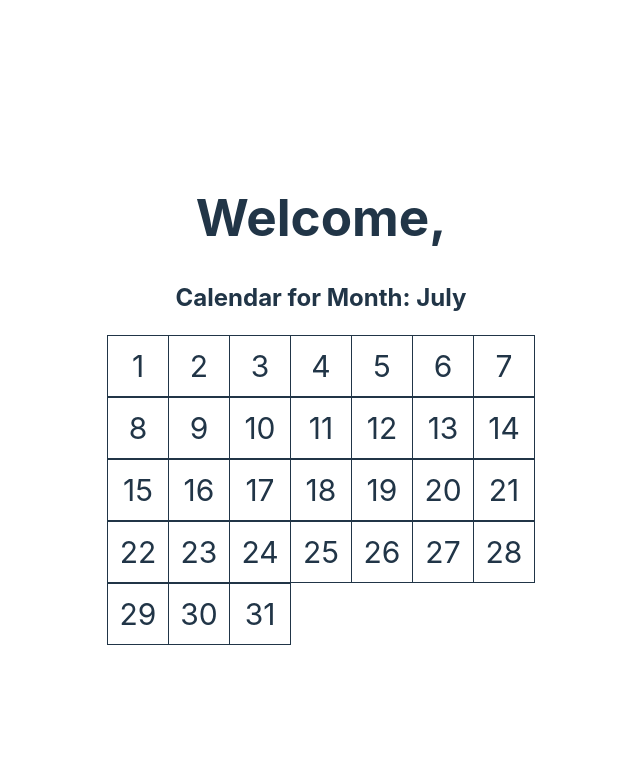
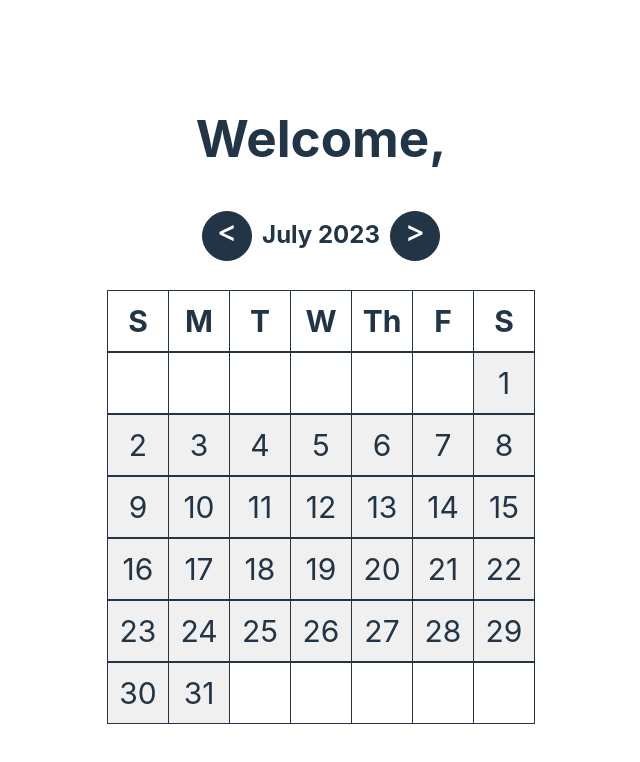
Before and after one commit to Halima1872/Dynamic-Event-Scheduler, a React (Vite) app: page /Welcome in a window 1280 px wide. Shown: the top 762 px of the page, without its empty margins (319-959 px from the left). Built offline with nearby package versions, Linux system fonts and the light colour scheme.

Commit message:
Dynamic Calendar Done

```diff
--- a/src/Welcome.css
+++ b/src/Welcome.css
@@ -8,7 +8,8 @@ tr {
     border-collapse: collapse;
   }
 
-td {
+
+td,th {
     border: 1px solid #213547;
     padding: 5px;
     text-align: center;
@@ -16,3 +17,26 @@ td {
     height: 50px;
     font-size: 30px;
   }
+  .current-month {
+    background-color: #f0f0f0;
+    cursor: pointer;
+  }
+
+  .other-month {
+    color: #ccc;
+    cursor: pointer;
+  }
+
+#lt,#gt{
+    border: 1px solid #213547;
+    padding: 1px;
+    padding-bottom: 10px;
+    width: 50px;
+    height: 50px;
+    font-size: 30px;
+    background-color: #213547;
+    color: white;
+    cursor: pointer;
+    border-radius: 70px;
+    margin: 10px;
+}
--- a/src/Welcome.jsx
+++ b/src/Welcome.jsx
@@ -1,37 +1,97 @@
 import './Welcome.css'
+import { useState } from "react";
 export default function Welcome() {
+    const [selectedDate, setSelectedDate] = useState(new Date());
 
-        function daysInCurrentMonth() {
-            var now = new Date();
-            return new Date(now.getFullYear(), now.getMonth() + 1, 0).getDate();
+    const getDaysOfWeek = () => {
+        return ["S", "M", "T", "W", "Th", "F", "S"];
     }
 
-         let a = daysInCurrentMonth();
-         const currMonth = new Date().toLocaleString([], {
-            month: 'long',
-          });
+    const getDaysInMonth = (year, month) => {
+        return new Date(year, month + 1, 0).getDate();
+    }
+    const getFirstDayOfMonth = (year, month) => {
+        return new Date(year, month, 1).getDay();
+    }
 
-         const renderTD = () => {
-           let td = [];
-           for (let i = 1; i <= a; i++) {
-             td.push(<td key={i}>{i} </td>);
-             if (i % 7 === 0) {
-               td.push(<tr key={i}></tr>);
+    const generateCalendarGrid = (year, month) => {
+        const totalDaysInMonth = getDaysInMonth(year, month);
+        const firstDayOfMonth = getFirstDayOfMonth(year, month);
+
+        const calendarGrid = [];
+        let dayCounter = 1;
+
+        // Generate rows for the calendar
+        for (let week = 0; week < 6; week++) {
+            const row = [];
+            // Generate cells for each day of the week
+            for (let day = 0; day < 7; day++) {
+                if (
+                    (week === 0 && day < firstDayOfMonth) || dayCounter > totalDaysInMonth) {
+                    row.push(<td key={`${week}-${day}`}></td>);
+                } else {
+                    const date = new Date(year, month, dayCounter);
+                    const isCurrentMonth = date.getMonth() === month;
+                    row.push(
+                        <td
+                            key={`${week}-${day}`}
+                            className={isCurrentMonth ? "current-month" : "other-month"}
+                            onClick={() => handleDateClick(date)}
+                        >
+                            {dayCounter}
+                        </td>
+                    );
+                    dayCounter++;
                 }
             }
-           return td;
+            calendarGrid.push(<tr key={week}>{row}</tr>);
+        }
+        return calendarGrid;
+    }
+    const handleDateClick = (date) => {
+        setSelectedDate(date);
     };
 
+    // Get current month and year
+    const currentMonth = selectedDate.getMonth();
+    const currentYear = selectedDate.getFullYear();
+
     return (
-           <div>
+
+        <div className="calendar">
+            <div className="header">
                 <h1>Welcome, {localStorage.getItem('CurrentUser')}</h1>
-            <h2>Calendar for Month: {currMonth} </h2>
+                <h2>
+                    <button
+                        id="lt" onClick={() =>
+                            setSelectedDate(new Date(currentYear, currentMonth - 1, 1))
+                        }>
+                        &lt;
+                    </button>
+
+                    {new Date(currentYear, currentMonth).toLocaleString("default", {
+                        month: "long"
+                    })}{" "}
+                    {currentYear}
+
+                    <button
+                        id="gt" onClick={() =>
+                            setSelectedDate(new Date(currentYear, currentMonth + 1, 1))
+                        }>
+                        &gt;
+                    </button>
+                </h2>
+            </div>
             <table>
-               <tbody>
-                 <tr>{renderTD()}</tr>
-               </tbody>
+                <thead>
+                    <tr>
+                        {getDaysOfWeek().map((day) => (
+                            <th key={day}>{day}</th>
+                        ))}
+                    </tr>
+                </thead>
+                <tbody>{generateCalendarGrid(currentYear, currentMonth)}</tbody>
             </table>
         </div>
     );
-
 }
```
Lines whose indentation alone changed are shown as unchanged.
